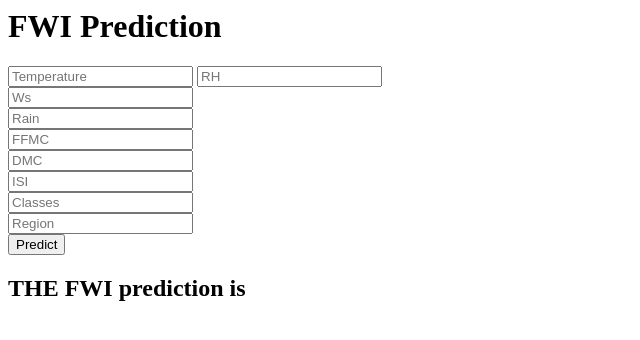
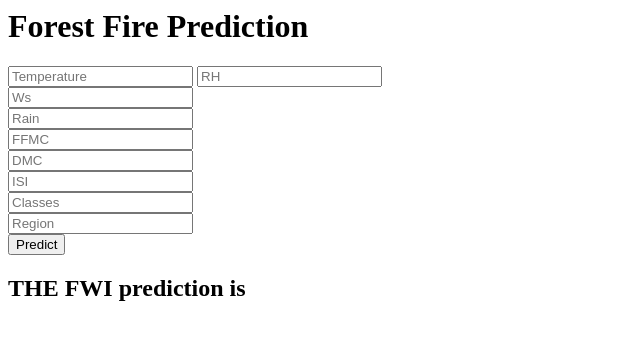
Before and after one commit to gaurav25bm/Algerian-Forest-Fire-Predictor, a Flask app: page /predictdata in a window 1280 px wide. Shown: the top 340 px of the page, without its empty margins (0-640 px from the left). Run offline with Flask 3, Linux system fonts and the light colour scheme; parts of the project's set-up code (start-up, migrations or seed data) failed here and were passed over.

Commit message:
Testing my live pipeline

```diff
--- a/templates/home.html
+++ b/templates/home.html
@@ -1,7 +1,7 @@
 <html>
 <body>
     <div class="login">
-        <h1>FWI Prediction</h1>
+        <h1>Forest Fire Prediction</h1>
 
         <form action="{{ url_for('predict_datapoint') }}" method="post">
             <input type="text" name="Temperature" placeholder="Temperature" required="required" />
```
